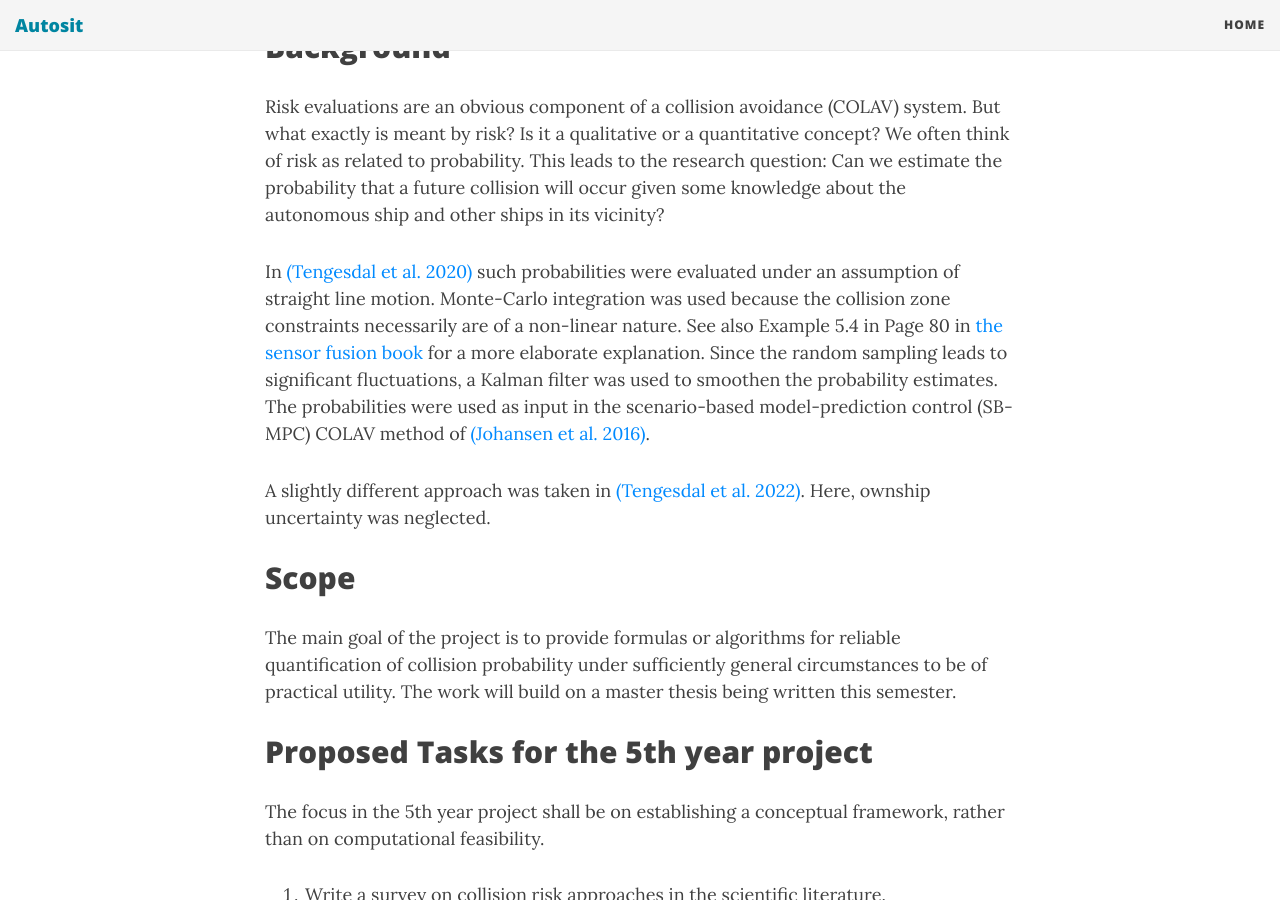
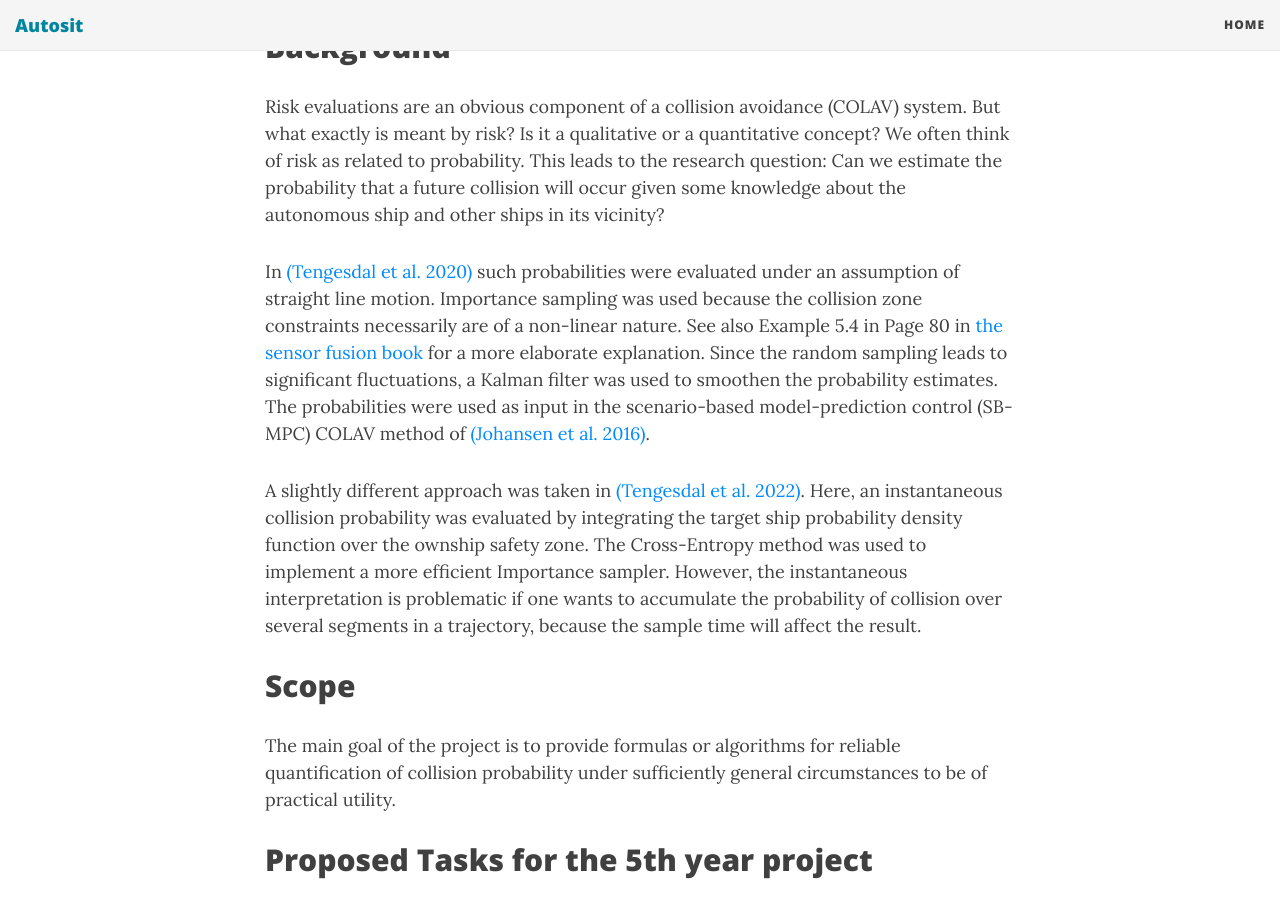
Before and after one commit to autosit/autosit.github.io, a Jekyll site: the page built from _posts/2019-04-25-colav-probabilities.md, in a window 1280 px wide and 900 px high, scrolled down 211 px. Built offline with Jekyll 4.4.1, drawn with Linux system fonts in a browser that asks for light colours; nearby versions of some CDN libraries.

Commit message:
revised text in colav prob

```diff
--- a/_posts/2019-04-25-colav-probabilities.md
+++ b/_posts/2019-04-25-colav-probabilities.md
@@ -6,13 +6,12 @@ category: LTP
 ## Background
 Risk evaluations are an obvious component of a collision avoidance (COLAV) system. But what exactly is meant by risk? Is it a qualitative or a quantitative concept? We often think of risk as related to probability. This leads to the research question: Can we estimate the probability that a future collision will occur given some knowledge about the autonomous ship and other ships in its vicinity?
 
-In [(Tengesdal et al. 2020)] such probabilities were evaluated under an assumption of straight line motion. Monte-Carlo integration was used because the collision zone constraints necessarily are of a non-linear nature. See also Example 5.4 in Page 80 in [the sensor fusion book] for a more elaborate explanation. Since the random sampling leads to significant fluctuations, a Kalman filter was used to smoothen the probability estimates. The probabilities were used as input in the scenario-based model-prediction control (SB-MPC) COLAV method of [(Johansen et al. 2016)].
+In [(Tengesdal et al. 2020)] such probabilities were evaluated under an assumption of straight line motion. Importance sampling was used because the collision zone constraints necessarily are of a non-linear nature. See also Example 5.4 in Page 80 in [the sensor fusion book] for a more elaborate explanation. Since the random sampling leads to significant fluctuations, a Kalman filter was used to smoothen the probability estimates. The probabilities were used as input in the scenario-based model-prediction control (SB-MPC) COLAV method of [(Johansen et al. 2016)].
 
-A slightly different approach was taken in [(Tengesdal et al. 2022)]. Here, ownship uncertainty was neglected.
+A slightly different approach was taken in [(Tengesdal et al. 2022)]. Here, an instantaneous collision probability was evaluated by integrating the target ship probability density function over the ownship safety zone. The Cross-Entropy method was used to implement a more efficient Importance sampler. However, the instantaneous interpretation is problematic if one wants to accumulate the probability of collision over several segments in a trajectory, because the sample time will affect the result.
 
 ## Scope
-The main goal of the project is to provide formulas or algorithms for reliable quantification of collision probability
-under sufficiently general circumstances to be of practical utility. The work will build on a master thesis being written this semester.
+The main goal of the project is to provide formulas or algorithms for reliable quantification of collision probability under sufficiently general circumstances to be of practical utility.
 
 ## Proposed Tasks for the 5th year project
 
```
